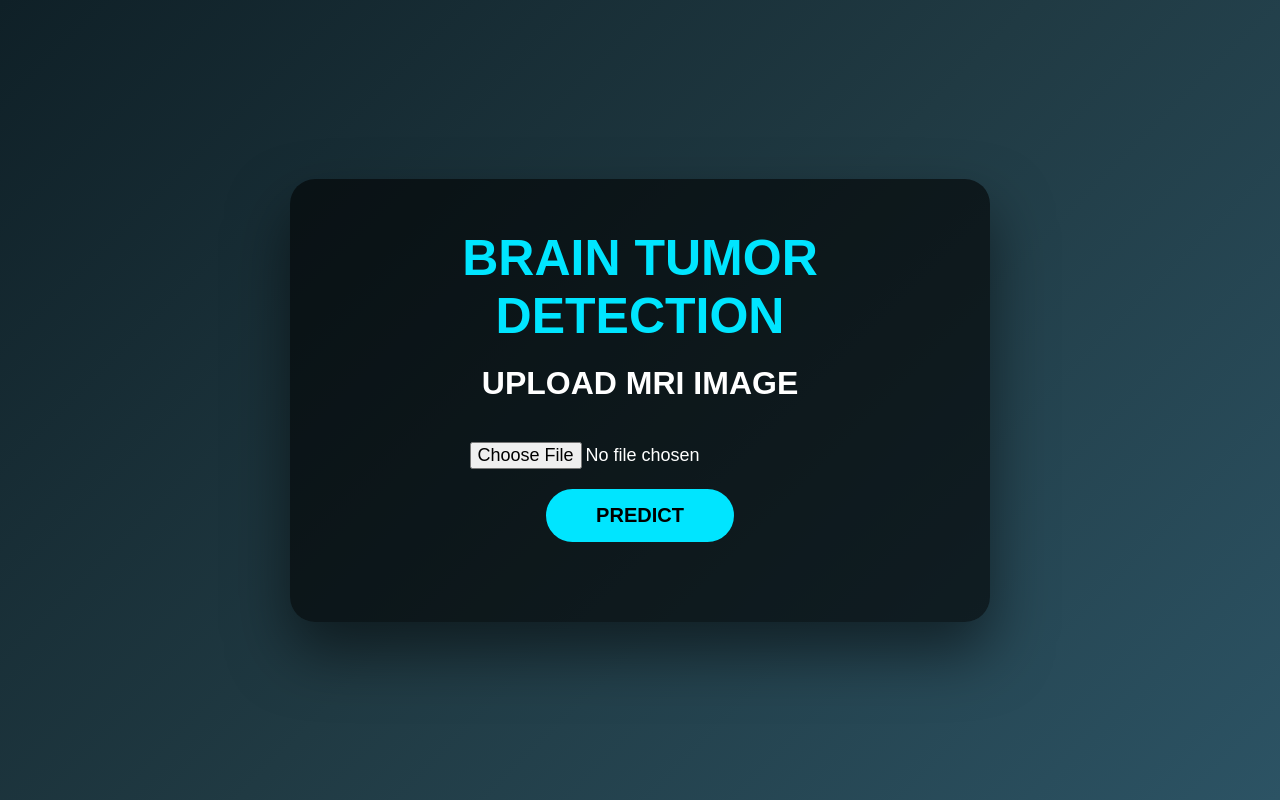
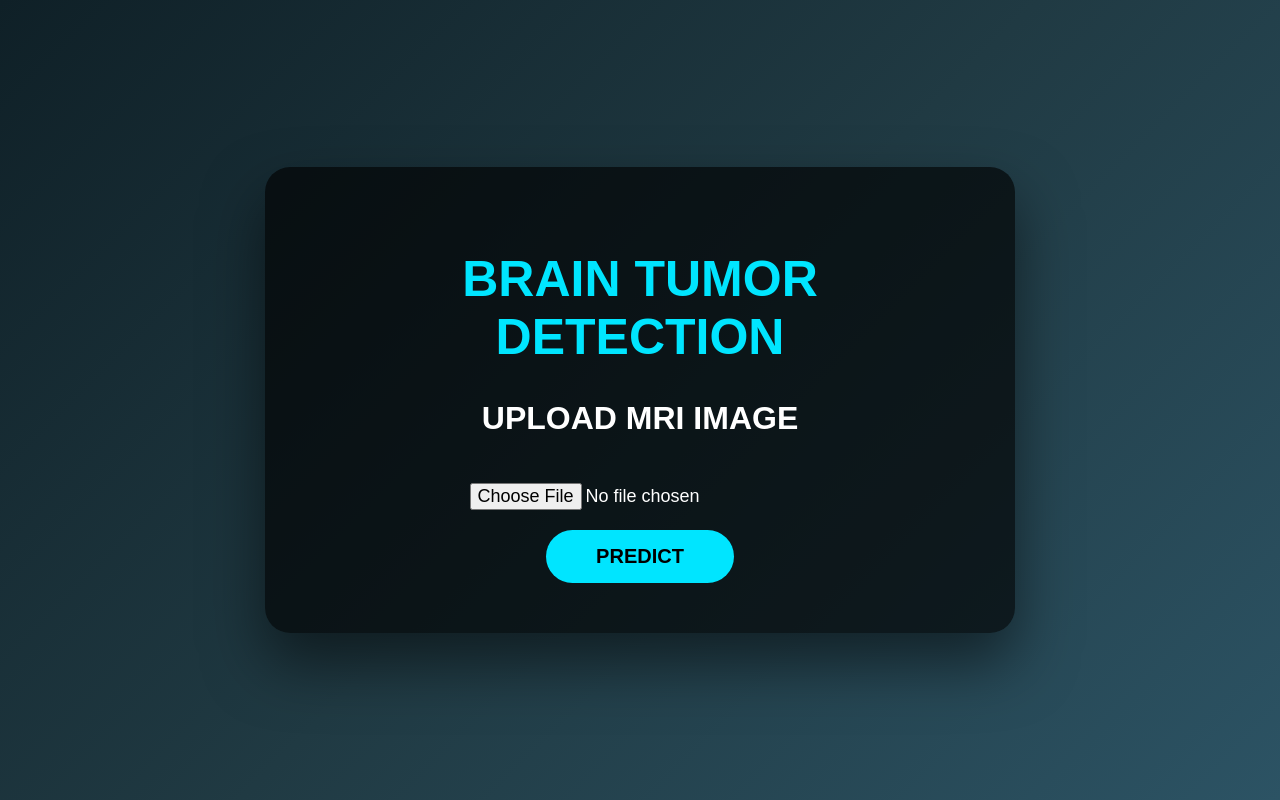
Before and after one commit to Bondadapavani/Tumor_App, a Flask app: page / in a window 1280 px wide. Run offline with Flask 3, Linux system fonts and the light colour scheme.

Commit message:
Update index.html

```diff
--- a/templates/index.html
+++ b/templates/index.html
@@ -1,15 +1,11 @@
 <!DOCTYPE html>
 <html>
 <head>
-    <title>Brain Tumor Detection AI</title>
+    <title>Brain Tumor Detection</title>
     <style>
-        * {
+        body {
             margin: 0;
-            padding: 0;
-            font-family: Arial, sans-serif;
-        }
-
-        body {
+            font-family: Arial;
             background: linear-gradient(135deg, #0f2027, #203a43, #2c5364);
             color: white;
         }
@@ -17,13 +13,13 @@
         .container {
             min-height: 100vh;
             display: flex;
+            justify-content: center;
             align-items: center;
-            justify-content: center;
         }
 
         .card {
-            background: rgba(0,0,0,0.6);
-            width: 600px;
+            background: rgba(0,0,0,0.65);
+            width: 650px;
             padding: 50px;
             border-radius: 25px;
             text-align: center;
@@ -32,16 +28,14 @@
 
         h1 {
             font-size: 50px;
-            margin-bottom: 20px;
             color: #00e5ff;
         }
 
         h2 {
             font-size: 32px;
-            margin-bottom: 20px;
         }
 
-        input[type=file] {
+        input {
             font-size: 18px;
             margin: 20px 0;
         }
@@ -54,37 +48,28 @@
             font-size: 20px;
             font-weight: bold;
             cursor: pointer;
-            color: black;
-        }
-
-        .result {
-            margin-top: 30px;
         }
 
         .result img {
-            margin-top: 15px;
+            margin-top: 20px;
             width: 300px;
             border-radius: 15px;
             border: 4px solid #00e5ff;
         }
 
         .valid {
-            font-size: 30px;
+            font-size: 28px;
             color: #00ffcc;
-            font-weight: bold;
-            margin-top: 15px;
         }
 
         .confidence {
-            font-size: 26px;
+            font-size: 24px;
             color: #ffd54f;
-            font-weight: bold;
         }
 
         .invalid {
-            font-size: 26px;
+            font-size: 24px;
             color: #ff5252;
-            font-weight: bold;
         }
     </style>
 </head>
@@ -100,7 +85,6 @@
             <button type="submit">PREDICT</button>
         </form>
 
-        <div class="result">
         {% if image_path %}
             <h2>UPLOADED MRI</h2>
             <img src="{{ url_for('static', filename='uploads/' + image_path.split('/')[-1]) }}">
@@ -116,7 +100,6 @@
         {% endif %}
     </div>
 </div>
-</div>
 
 </body>
 </html>
```
Lines whose indentation alone changed are shown as unchanged.
